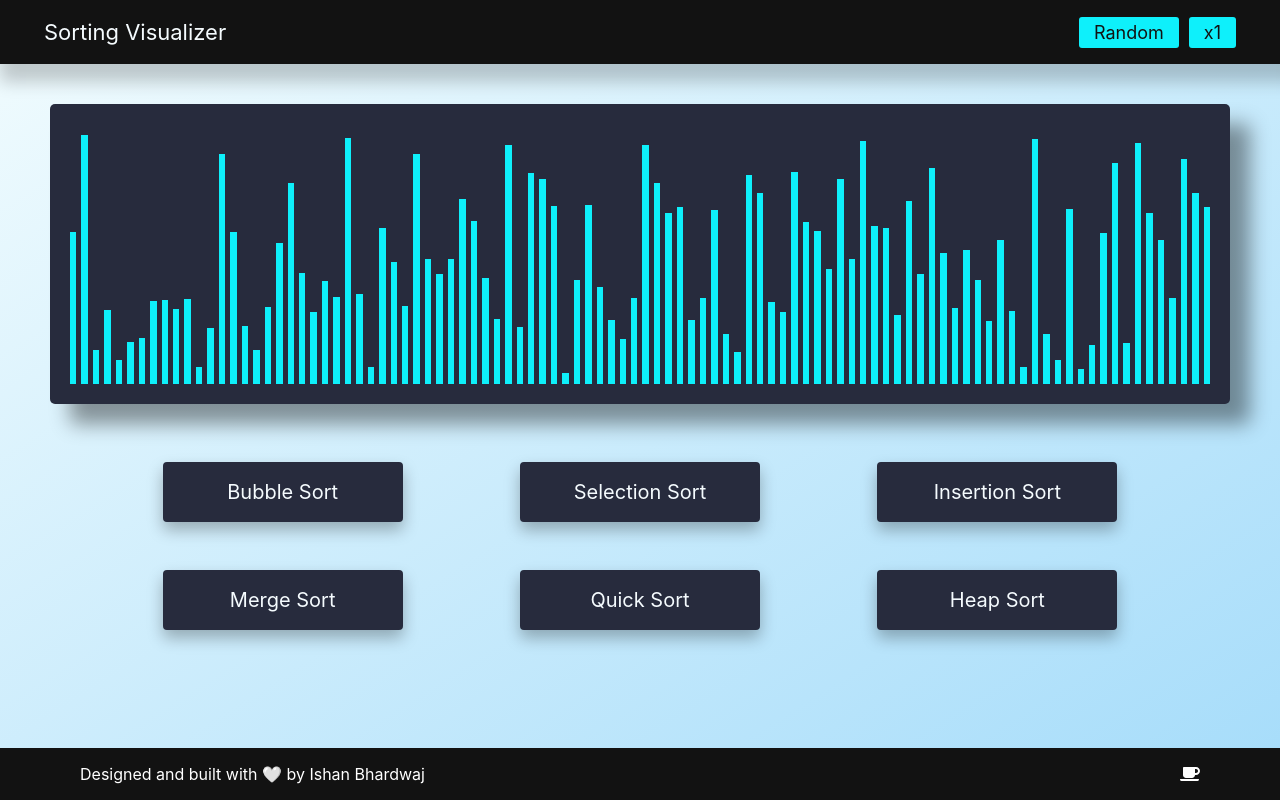
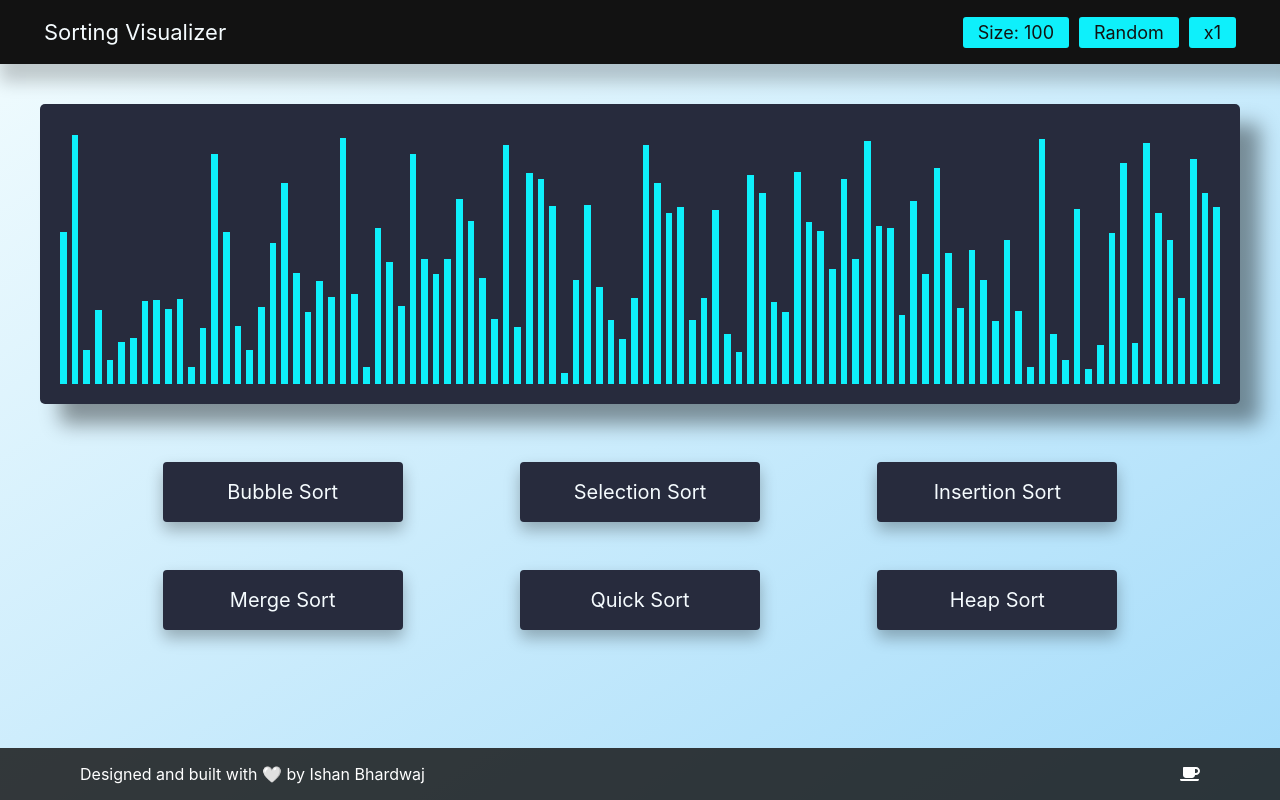
Before and after one commit to IB-14/Sorting-Visualizer, a React (Create React App) app: page / in a window 1280 px wide. Built offline with nearby package versions, Linux system fonts and the light colour scheme.

Commit message:
Variable array size functionaliy added

```diff
--- a/src/Algorithms/mergeSort.jsx
+++ b/src/Algorithms/mergeSort.jsx
@@ -1,25 +1,55 @@
-export const mergeSort = (array) => {
+export const mergeSortAnimations = (array) => {
     if(array.length===1) {
         return array;
     }
     const mid= Math.floor(array.length/2);
-    const firstHalf= mergeSort(array.slice(0, mid));
-    const secondHalf= mergeSort(array.slice(mid));
+    const firstHalf= mergeSortAnimations(array.slice(0, mid));
+    const secondHalf= mergeSortAnimations(array.slice(mid));
     const sortedArr= [];
-    let i=0, j=0;
+    const animations= [];
+    let i=0, j=0, k=0;
+    console.log(firstHalf, secondHalf)
     while(i < firstHalf.length && j < secondHalf.length) {
+
+        // These are the values that we're comparing; we push them once to change their color.
+        animations.push([i,j]);
+
+        // These are the values that we're comparing; we push them a second time to revert their color.
+        animations.push([i,j]);
+
         if(firstHalf[i]<secondHalf[j]) {
+            animations.push([k++, firstHalf[i]]);
             sortedArr.push(firstHalf[i++]);
         }
         else {
+            animations.push([k++, secondHalf[j]]);
             sortedArr.push(secondHalf[j++]);
         }
     }
     while (i < firstHalf.length) {
+
+        // These are the values that we're comparing; we push them once to change their color.
+       animations.push([i,i]);
+
+       // These are the values that we're comparing; we push them a second time to revert their color.
+       animations.push([i,i])
+
+       animations.push([k++, firstHalf[i]]);
+
         sortedArr.push(firstHalf[i++]);
     }
     while (j < secondHalf.length) {
+
+         // These are the values that we're comparing; we push them once to change their color.
+        animations.push([j,j]);
+
+        // These are the values that we're comparing; we push them a second time to revert their color.
+        animations.push([j,j])
+
+        animations.push([k++, secondHalf[j]]);
         sortedArr.push(secondHalf[j++]);
     }
-    return sortedArr;
+
+    // console.log(animations);
+    return animations;
 }
--- a/src/Components/BarContainer/BarContainer.css
+++ b/src/Components/BarContainer/BarContainer.css
@@ -3,7 +3,7 @@
     background-color: /*#48484a71*/ /*#1c1c1c*/ #272b3d;
     transform: rotate(180deg) scaleX(-1);
     display: grid;
-    grid-template-columns: repeat(100, 1fr);
+    /* grid-template-columns: repeat(100, 1fr); */
     height: 280px;
     border-radius: 5px;
     /* border: 5px solid #48484a4d; */
@@ -19,13 +19,13 @@
 @media only screen and (min-width: 800px) {
     .container {
         grid-gap: 5px;
-        margin: 40px 50px 50px;
+        margin: 40px 40px 50px;
     }
 }
 
 @media only screen and (max-width: 800px) {
     .container {
-        grid-gap: 2px;
+        grid-gap: 2px !important;
         margin: 50px;
     }
 }
--- a/src/Components/BarContainer/BarContainer.jsx
+++ b/src/Components/BarContainer/BarContainer.jsx
@@ -8,10 +8,18 @@ export default class BarContainer extends React.Component {
 
     render() {
         const barColor = this.props.barColor;
+        let n= this.props.array.length;
+        let gap;
+        (n<50 ? gap = 20 : gap = 5);
         return (
-            <div className="container">
+            <div className="container"
+                style={{
+                    gridTemplateColumns : `repeat(${n} ,1fr`,
+                    gridGap: `${gap}px`
+                }}
+            >
                 {this.props.array.map((value, index) => (
-                    <div className="bar"
+                    <div className="bar" id= {index}
                         key={index}
                         style={{
                             height: `${value}px`,
--- a/src/Components/Footer/Footer.css
+++ b/src/Components/Footer/Footer.css
@@ -7,7 +7,7 @@ footer {
     /* width: 100vw; */
     max-width: -webkit-fill-available;
     bottom: 0;
-    background-color: #121212;
+    background-color: #121212d2;
     color: #ffffff;
     padding: 1em 5em;
     font-size: 1rem;
--- a/src/Components/Navbar/Navbar.css
+++ b/src/Components/Navbar/Navbar.css
@@ -31,6 +31,9 @@
 }
 .speed {
     margin-left: 10px;
+}
+.size {
+    margin-right: 10px;
 }
 @media only screen and (max-width: 700px) {
     .nav {
@@ -78,3 +81,9 @@
   .drop:hover .speed {
     background-color: #2eb4fc;
   }
+  .drop-size {
+      width: 79.5px;
+  }
+  .drop:hover .size {
+    background-color: #2eb4fc;
+  }
--- a/src/Components/Navbar/Navbar.jsx
+++ b/src/Components/Navbar/Navbar.jsx
@@ -6,6 +6,8 @@ class Navbar extends React.Component {
         super(props);
         this.state = {
             array: [],
+            arrSize: 100,
+            size: 'Size: '+ /*arrSize*/ 100,
             speed: 'x'+1
         }
     }
@@ -23,14 +25,26 @@ class Navbar extends React.Component {
         })
     }
 
+    newArray() {
+        // document.getElementsByClassName('container').style.gridTemplateColumns = "repeat("+`${this.state.arrSize}`+" ,1fr)";
+        this.props.resetArray(this.state.arrSize)
+    }
+
+    setSize(x) {
+        this.setState({
+            arrSize: x,
+            size: 'Size: '+ x,
+        }, () => this.newArray());
+    }
+
     // clicked = () => {
     //     window.location.reload(false)
     //     randomRender= true;
     //     console.log(randomRender);
     // }
 
-    resetArray = () => {
-        this.props.resetArray(this.state.array);
+    resetArray = (/*this.state.size*/) => {
+        this.props.resetArray(this.state.arrSize);
     }
 
     // changeSpeed=(e)=> {
@@ -43,12 +57,29 @@ class Navbar extends React.Component {
     // }
 
     render() {
+
+    var n= this.state.arrSize;
+
     return (
         <nav className="nav">
             <div>
                 Sorting Visualizer
             </div>
             <div className="buts">
+            <div className="drop">
+                    <div className="button size">
+                        {this.state.size}
+                    </div>
+                    <div className="drop-content drop-size">
+
+                            <div value="1" onClick={()=>{this.setSize(5)}}>5</div>
+                            <div value="1" onClick={()=>{this.setSize(10)}}>10</div>
+                            <div value="2" onClick={()=>{this.setSize(25)}}>25</div>
+                            <div value="4" onClick={()=>{this.setSize(50)}}>50</div>
+                            <div value="8" onClick={()=>{this.setSize(100)}}>100</div>
+
+                    </div>
+                </div>
                 <div className="button" onClick={this.resetArray}>
                     Random
                 </div>
--- a/src/Components/SortingVisualizer/Visualizer.css
+++ b/src/Components/SortingVisualizer/Visualizer.css
@@ -1,3 +1,6 @@
+.wrapper {
+    min-height: 94vh;
+}
 .background {
     height: 82.53030303030303%;
     /* margin-bottom: 2em; */
--- a/src/Components/SortingVisualizer/Visualizer.jsx
+++ b/src/Components/SortingVisualizer/Visualizer.jsx
@@ -3,7 +3,7 @@ import '../Navbar/Navbar';
 import Navbar from '../Navbar/Navbar';
 import BarComponent from '../BarContainer/BarContainer';
 import './Visualizer.css';
-import {mergeSort} from '../../Algorithms/mergeSort'
+import {mergeSortAnimations} from '../../Algorithms/mergeSort'
 
 export default class SortingVisualizer extends Component {
     constructor(props) {
@@ -11,6 +11,7 @@ export default class SortingVisualizer extends Component {
 
         this.state = {
             array: [],
+            arrSize: 100,
             activeColor: "#0EF0FB"
         };
 
@@ -20,40 +21,12 @@ export default class SortingVisualizer extends Component {
 
 
     componentDidMount() {
-        this.resetArray();
+        this.resetArray(this.state.arrSize);
     }
 
-    // shouldComponentUpdate() {
-    //     console.log("should");
-    //     return true;
-    // }
-
-    // componentDidUpdate(prevProps) {
-    //     console.log("fd");
-    //     const {array}= this.state;
-    //     if(this.props.randomRender!==prevProps.randomRender) {
-    //         this.resetArray();
-    //         return (
-    //             <div className="background">
-    //             <div className="stage"></div>
-    //             <div className="container">
-    //                 {array.map((value, index) => (
-    //                     <div className="bar"
-    //                         key={index}
-    //                         style={{
-    //                             height: `${value}px`,
-    //                         }}></div>
-    //                 ))}
-    //             </div>
-    //             </div>
-    //         );
-    //     }
-    // }
-
-    resetArray() {
+    resetArray(n) {
         const array= [];
-        // let n= randomHeight(10, 50);
-        for(let i= 0; i<100/*n*/; i++) {
+        for(let i= 0; i<n; i++) {
             array.push(randomHeight(10, 250));
         }
         this.setState({array, activeColor: "#0EF0FB"});
@@ -66,6 +39,8 @@ export default class SortingVisualizer extends Component {
 
         // var button= document.getElementsByClassName("sort-button");
         // button.classList.remove('activeBut');
+
+        console.log(this.state.array);
     }
 
     bubble_sort = () => {
@@ -82,14 +57,37 @@ export default class SortingVisualizer extends Component {
 
 
     merge_sort = () => {
-        const sortedArray = mergeSort(this.state.array);
-        this.setState({array: sortedArray})
-        // console.log(sortedArray);
-        this.setState({activeColor: "palegreen"});
-        // const activeButton= this.activeButStyles();
-        // this.divRef.current.style= activeButton;
+        const animations = mergeSortAnimations(this.state.array);
+        // this.setState({activeColor: "palegreen"});
         document.getElementById('mergeS').classList.add('activeBut');
-        // console.log(activeButton);
+
+        // for(let i= 0; i< animations.length; i++) {
+
+        //     const bar= document.getElementById('bar');
+        //     const isColorChange = i%3!==2;
+
+        //     if(isColorChange) {
+        //         const[firstBar, secondBar] = animations[i];
+        //         console.log(animations[i]);
+        //         const firstBarStyle= bar[firstBar].style;
+        //         const secondBarStyle= bar[secondBar].style;
+        //         const color= 1%3===0 ? 'palevioletred' : '#0EF0FB';
+        //         setTimeout(() => {
+        //             firstBarStyle.backgroundColor= color;
+        //             secondBarStyle.backgroundColor= color;
+        //         }, i*5 );
+        //     }
+
+        //     else {
+        //         setTimeout(() => {
+        //             const [firstBar, newHeight] = animations[i];
+        //             const firstBarStyle= bar[firstBar].style;
+        //             firstBarStyle.height = `${newHeight}px`;
+        //         }, i*5 );
+        //     }
+
+        // }
+
     }
 
     quick_sort = () => {
@@ -109,7 +107,7 @@ export default class SortingVisualizer extends Component {
         }
         console.log(this.state.activeBut);
         return (
-            <>
+            <div className= "wrapper">
             <Navbar array={this.state.array} resetArray={this.resetArray.bind(this)} />
             <div className="background">
             <div className="stage"></div>
@@ -123,7 +121,7 @@ export default class SortingVisualizer extends Component {
                 <div className="sort-button rem" id="heapS" tabindex="6" onClick={this.heap_sort}>Heap Sort</div>
             </div>
             </div>
-            </>
+            </div>
         );
     }
 }
```
Also changed, not shown: 1 other file (tests, documents, lock files or other folders).
